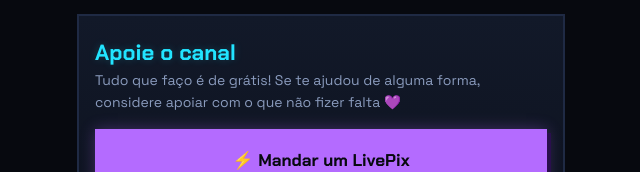
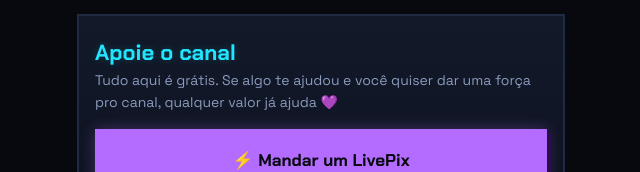
Before and after one commit to girakk15/sitedoGira, a plain HTML site: page index.html in a window 1280 px wide. Shown: the part 2913-3085 px from the top of the page, without its empty margins (319-959 px from the left). Drawn offline with Linux system fonts and the light colour scheme.

Commit message:
Texto do apoio

```diff
--- a/index.html
+++ b/index.html
@@ -57,7 +57,7 @@
 
     <section class="bloco" aria-labelledby="t-apoio">
       <h2 id="t-apoio">Apoie o canal</h2>
-      <p class="sub">Tudo que faço é de grátis! Se te ajudou de alguma forma, considere apoiar com o que não fizer falta 💜</p>
+      <p class="sub">Tudo aqui é grátis. Se algo te ajudou e você quiser dar uma força pro canal, qualquer valor já ajuda 💜</p>
       <a id="livepix" class="btn btn-neon" target="_blank" rel="noopener">⚡ Mandar um LivePix</a>
     </section>
 
```
